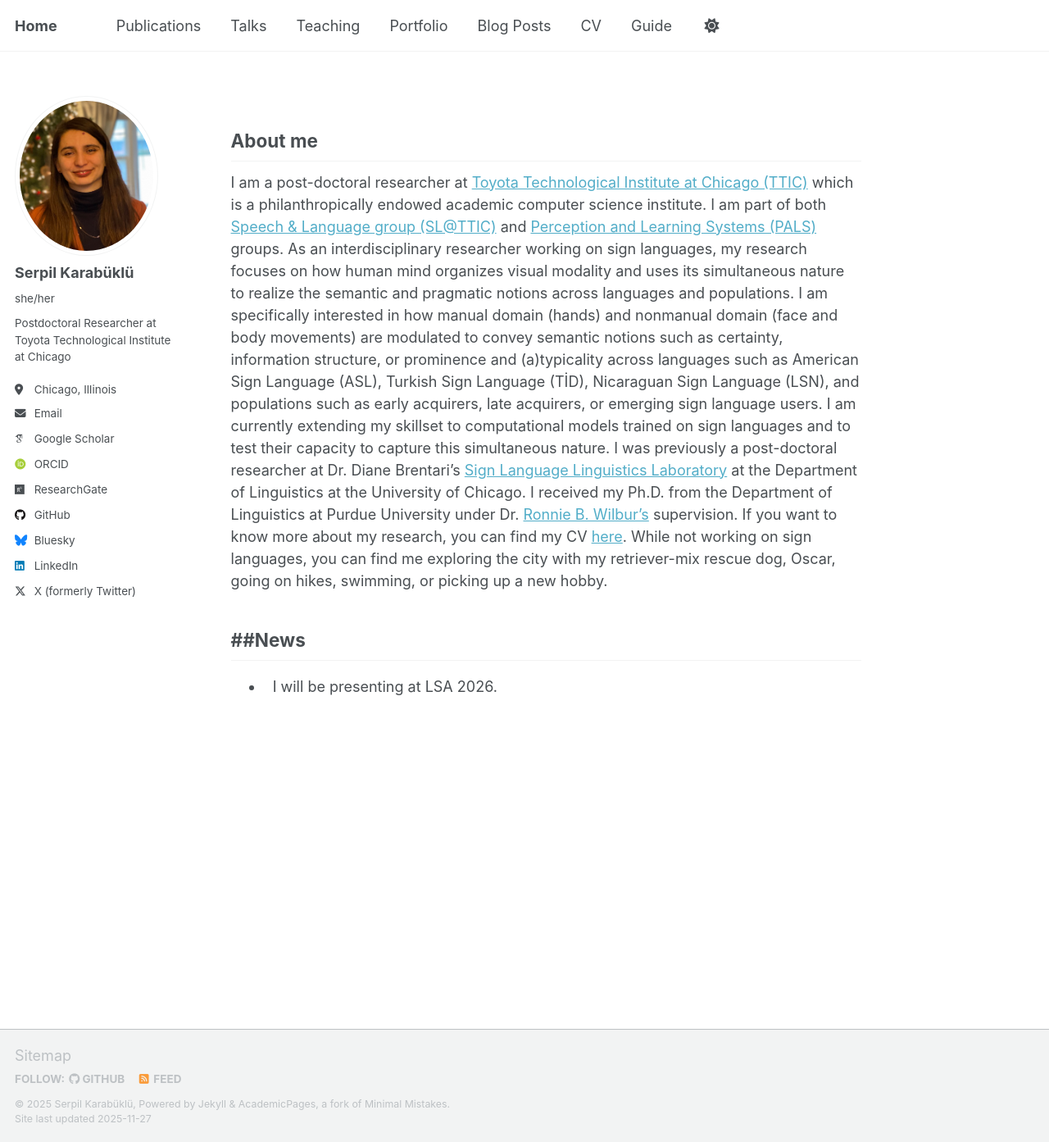
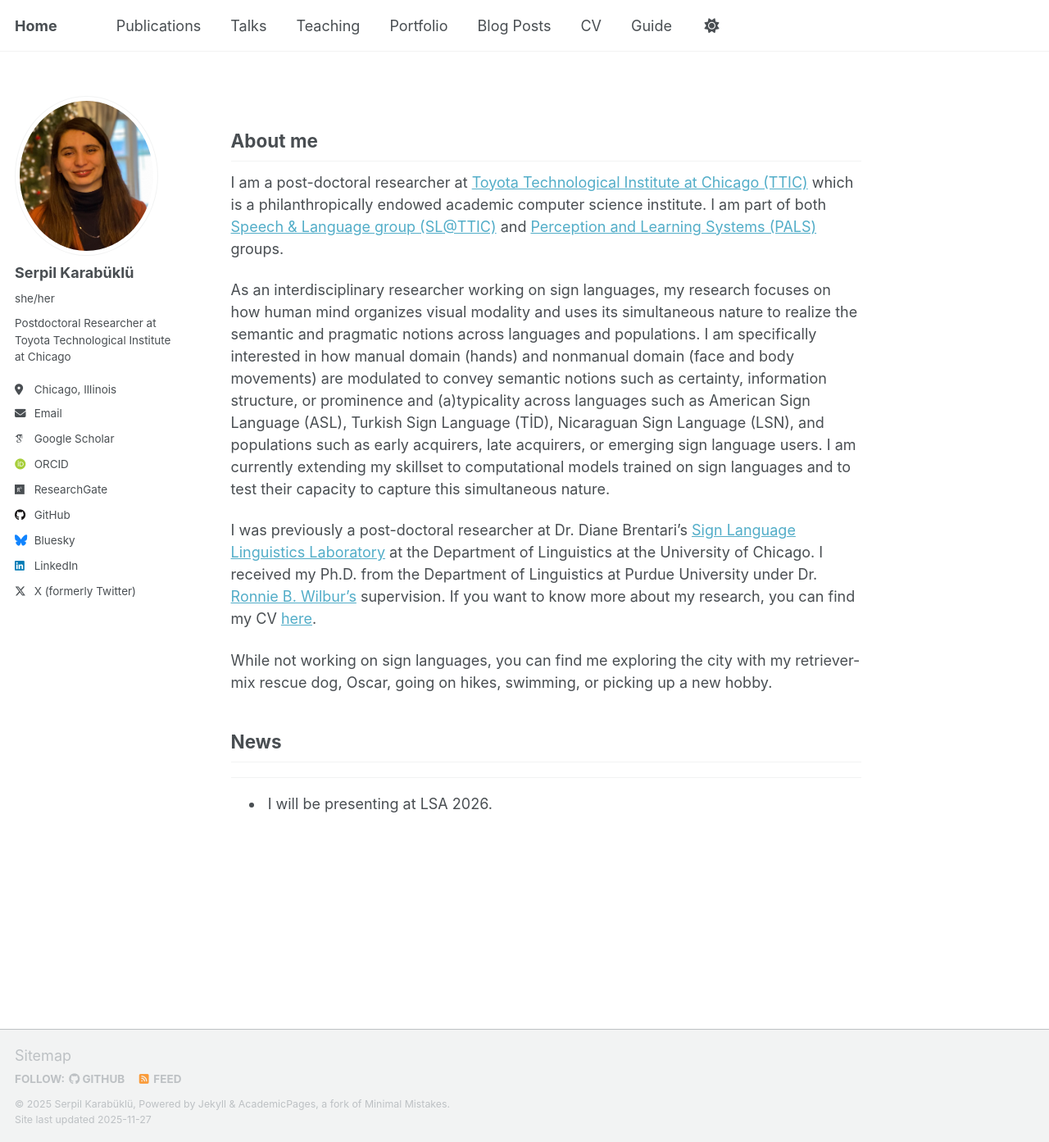
Before and after one commit to serpilkarabuklu/serpilkarabuklu, a Jekyll site: the page built from _pages/about.md, in a window 1280 px wide and 1393 px high. Shown: the whole window at 82% size. Built offline with Jekyll 4.4.1, drawn with Linux system fonts in a browser that asks for light colours; some web fonts are replaced; a script that is not in the unit is left out.

Commit message:
Update about.md

```diff
--- a/_pages/about.md
+++ b/_pages/about.md
@@ -10,10 +10,13 @@ redirect_from:
 ## About me
 
   I am a post-doctoral researcher at  [Toyota Technological Institute at Chicago (TTIC)](https://ttic.edu/) which is a philanthropically endowed academic computer science institute. I am part of both [Speech & Language group (SL@TTIC)](https://slattic.ttic.edu/) and [Perception and Learning Systems (PALS)](https://pals.ttic.edu/) groups.
+
   As an interdisciplinary researcher working on sign languages, my research focuses on how human mind organizes visual modality and uses its simultaneous nature to realize the semantic and pragmatic notions across languages and populations. I am specifically interested in how manual domain (hands) and nonmanual domain (face and body movements) are modulated to convey semantic notions such as certainty, information structure, or prominence and (a)typicality across languages such as American Sign Language (ASL), Turkish Sign Language (TİD), Nicaraguan Sign Language (LSN), and populations such as early acquirers, late acquirers, or emerging sign language users. I am currently extending my skillset to computational models trained on sign languages and to test their capacity to capture this simultaneous nature.
-   I was previously a post-doctoral researcher at Dr. Diane Brentari's [Sign Language Linguistics Laboratory](https://signlanguagelab.uchicago.edu/) at the Department of Linguistics at the University of Chicago. I received my Ph.D. from the Department of Linguistics at Purdue University under Dr. [Ronnie B. Wilbur's](https://www.cla.purdue.edu/directory/profiles/ronnie-wilbur.html) supervision. If you want to know more about my research, you can find my CV [here](https://serpilkarabuklu.github.io/files/Karabuklu_CV.pdf).
+
+  I was previously a post-doctoral researcher at Dr. Diane Brentari's [Sign Language Linguistics Laboratory](https://signlanguagelab.uchicago.edu/) at the Department of Linguistics at the University of Chicago. I received my Ph.D. from the Department of Linguistics at Purdue University under Dr. [Ronnie B. Wilbur's](https://www.cla.purdue.edu/directory/profiles/ronnie-wilbur.html) supervision. If you want to know more about my research, you can find my CV [here](https://serpilkarabuklu.github.io/files/Karabuklu_CV.pdf).
+
    While not working on sign languages, you can find me exploring the city with my retriever-mix rescue dog, Oscar, going on hikes, swimming, or picking up a new hobby.
 
-##News
+## News
 ------
-- <i class="fa-solid fa-presentation-screen" style="margin-right: 6px;"></i> I will be presenting at LSA 2026.
+- <i class="fa-solid fa-presentation-screen"></i> I will be presenting at LSA 2026.
```
